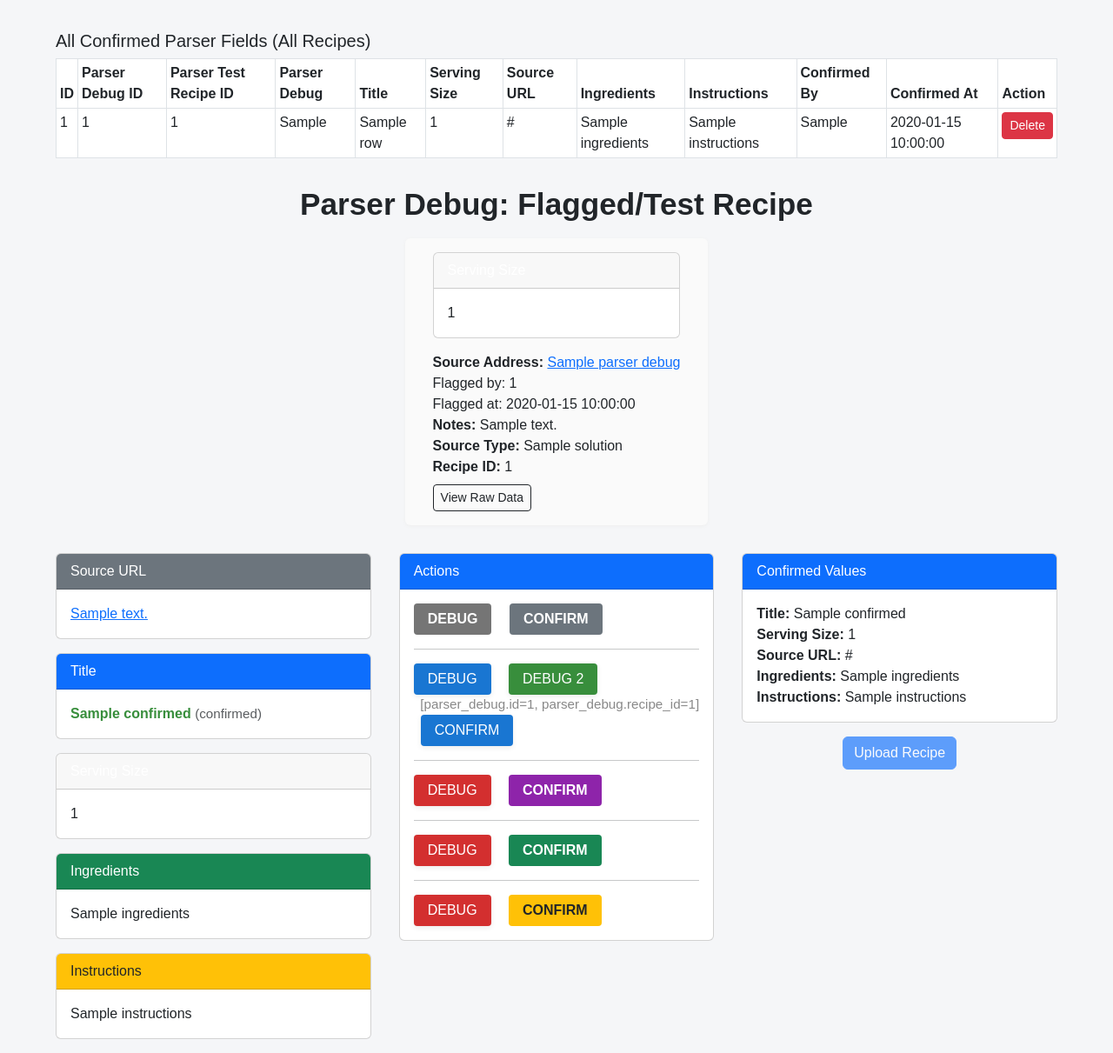
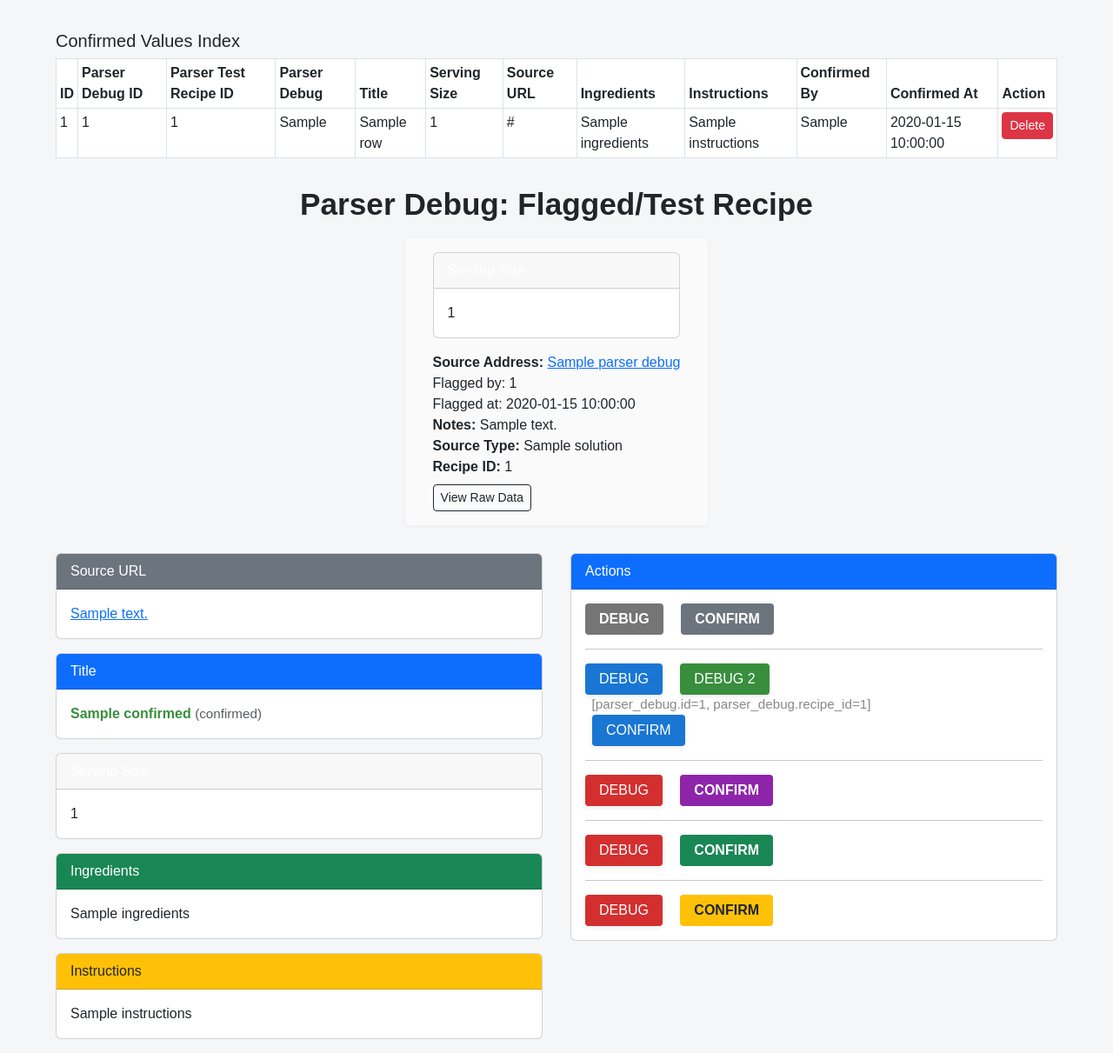
Before and after one commit to WHS-DTECH/FOOORMINVENTORY, a Flask app: template debug_parser/templates/parser_debug.html in a window 1280 px wide. Shown: the part 61-1272 px from the top of the page at 87% size. Run offline with Flask 3, Linux system fonts and the light colour scheme; the template is opened without the code that fills it: most values are stand-ins (such as "Sample title", 1, 10 or a date in 2020).

Commit message:
Remove Confirmed Values block from parser_debug.html as requested

```diff
--- a/debug_parser/templates/parser_debug.html
+++ b/debug_parser/templates/parser_debug.html
@@ -52,7 +52,7 @@
         <pre>{{ all_confirmed_parser_fields | tojson(indent=2) }}</pre>
         <!-- All Confirmed Parser Fields Table -->
         <div style="margin-top:2em;">
-            <h5>All Confirmed Parser Fields (All Recipes)</h5>
+            <h5>Confirmed Values Index</h5>
             <table class="table table-bordered table-sm" style="background:#fff;">
                 <thead>
                     <tr>
@@ -220,21 +220,7 @@
             </div>
         </div>
     </div>
-    <div class="parser-debug-col">
-        <div class="card mb-3">
-            <div class="card-header bg-primary text-white">Confirmed Values</div>
-            <div class="card-body">
-                <div><strong>Title:</strong> {{ confirmed.title or '' }}</div>
-                <div><strong>Serving Size:</strong> {{ confirmed.serving_size or '' }}</div>
-                <div><strong>Source URL:</strong> {{ confirmed.source_url or '' }}</div>
-                <div><strong>Ingredients:</strong> {{ confirmed.ingredients or '' }}</div>
-                <div><strong>Instructions:</strong> {{ confirmed.instructions or '' }}</div>
-            </div>
-        </div>
-        <div style="text-align:center; margin-top:1em;">
-            <button class="btn btn-primary" disabled>Upload Recipe</button>
-        </div>
-    </div>
+    <!-- Confirmed Values block removed as requested -->
 </div>
 </div>
 {% endblock %}
```
